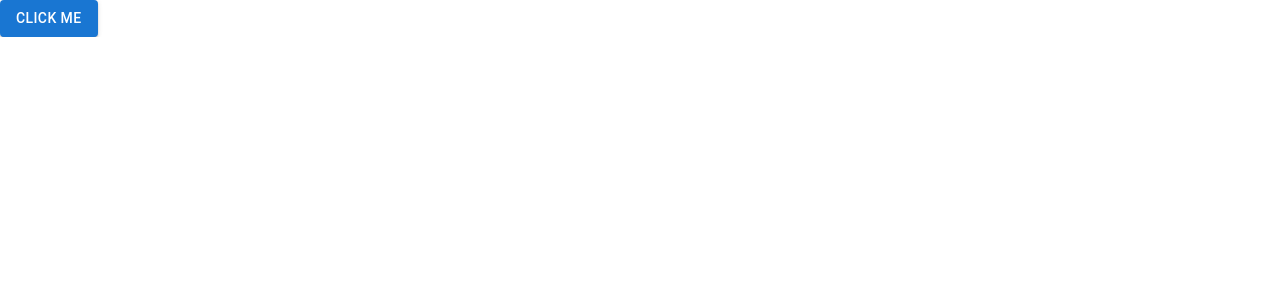
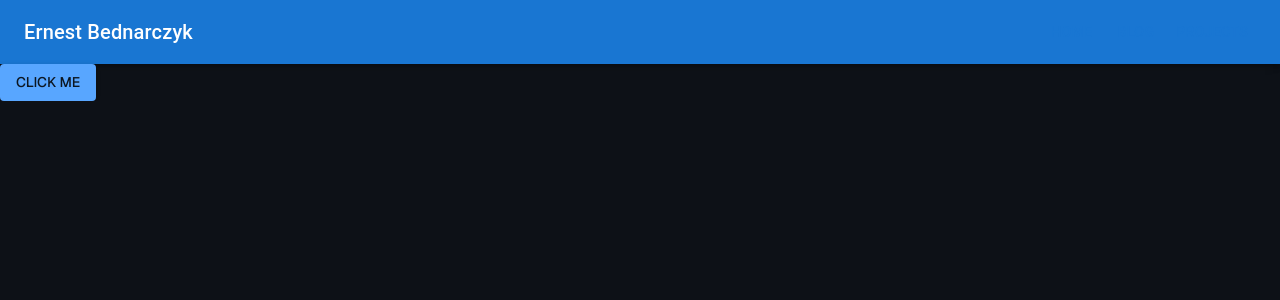
Before and after one commit to AlarQ/portfolio, a Next.js app: page / in a window 1280 px wide. Shown: the top 300 px of the page. Built offline with nearby package versions, Linux system fonts and the light colour scheme.

Commit message:
feat(ui): add custom theme and Header navigation component
Concepts: createTheme customization, MUI palette, Client Components,
component prop polymorphism, flexbox spacer pattern, App Router layout

```diff
--- a/src/app/layout.tsx
+++ b/src/app/layout.tsx
@@ -2,6 +2,7 @@ import type { Metadata } from "next";
 import { Geist, Geist_Mono } from "next/font/google";
 import { ThemeRegistry } from "@/theme/ThemeRegistry";
 import "./globals.css";
+import { Header } from "@/components/Header";
 
 const geistSans = Geist({
   variable: "--font-geist-sans",
@@ -26,6 +27,7 @@ export default function RootLayout({
   return (
     <html lang="en">
       <body className={`${geistSans.variable} ${geistMono.variable}`}>
+        <Header />
         <ThemeRegistry>{children}</ThemeRegistry>
       </body>
     </html>
--- /dev/null
+++ b/src/components/Header.tsx
@@ -0,0 +1,35 @@
+"use client";
+
+import AppBar from "@mui/material/AppBar";
+import Box from "@mui/material/Box";
+import Button from "@mui/material/Button";
+import Toolbar from "@mui/material/Toolbar";
+import Typography from "@mui/material/Typography";
+import Link from "next/link";
+
+export function Header() {
+  return (
+    <AppBar position="static">
+      <Toolbar>
+        {/* Left side: Your name */}
+        <Typography variant="h6" component="div">
+          Ernest Bednarczyk
+        </Typography>
+
+        {/* Spacer - pushes nav to the right */}
+        <Box sx={{ flexGrow: 1 }} />
+
+        {/* Right side: Nav links */}
+        <Button component={Link} href="/">
+          Home
+        </Button>
+        <Button component={Link} href="/blog">
+          Blog
+        </Button>
+        <Button component={Link} href="/projects">
+          Projects
+        </Button>
+      </Toolbar>
+    </AppBar>
+  );
+}
--- a/src/theme/ThemeRegistry.tsx
+++ b/src/theme/ThemeRegistry.tsx
@@ -12,10 +12,7 @@ import { useServerInsertedHTML } from "next/navigation";
 const cache = createCache({ key: "mui" });
 
 import CssBaseline from "@mui/material/CssBaseline";
-import { createTheme } from "@mui/material/styles";
-
-const theme = createTheme(); // default MUI theme for now
-
+import { theme } from "./theme";
 export function ThemeRegistry({ children }: { children: React.ReactNode }) {
   // This hook runs during SSR streaming - each time a chunk of HTML is about to be sent
   // It extracts accumulated styles from the cache and injects them as <style> tags
--- /dev/null
+++ b/src/theme/theme.ts
@@ -0,0 +1,17 @@
+import { createTheme } from "@mui/material/styles";
+
+export const theme = createTheme({
+  palette: {
+    mode: "dark",
+    primary: { main: "#58a6ff" },
+    secondary: { main: "#f78166" },
+    background: {
+      default: "#0d1117",
+      paper: "#161b22",
+    },
+  },
+  typography: {
+    fontFamily: "var(--font-geist-sans)", // matches your CSS variable from layout.tsx
+    // h1, h2, body1, etc. overrides here
+  },
+});
```
